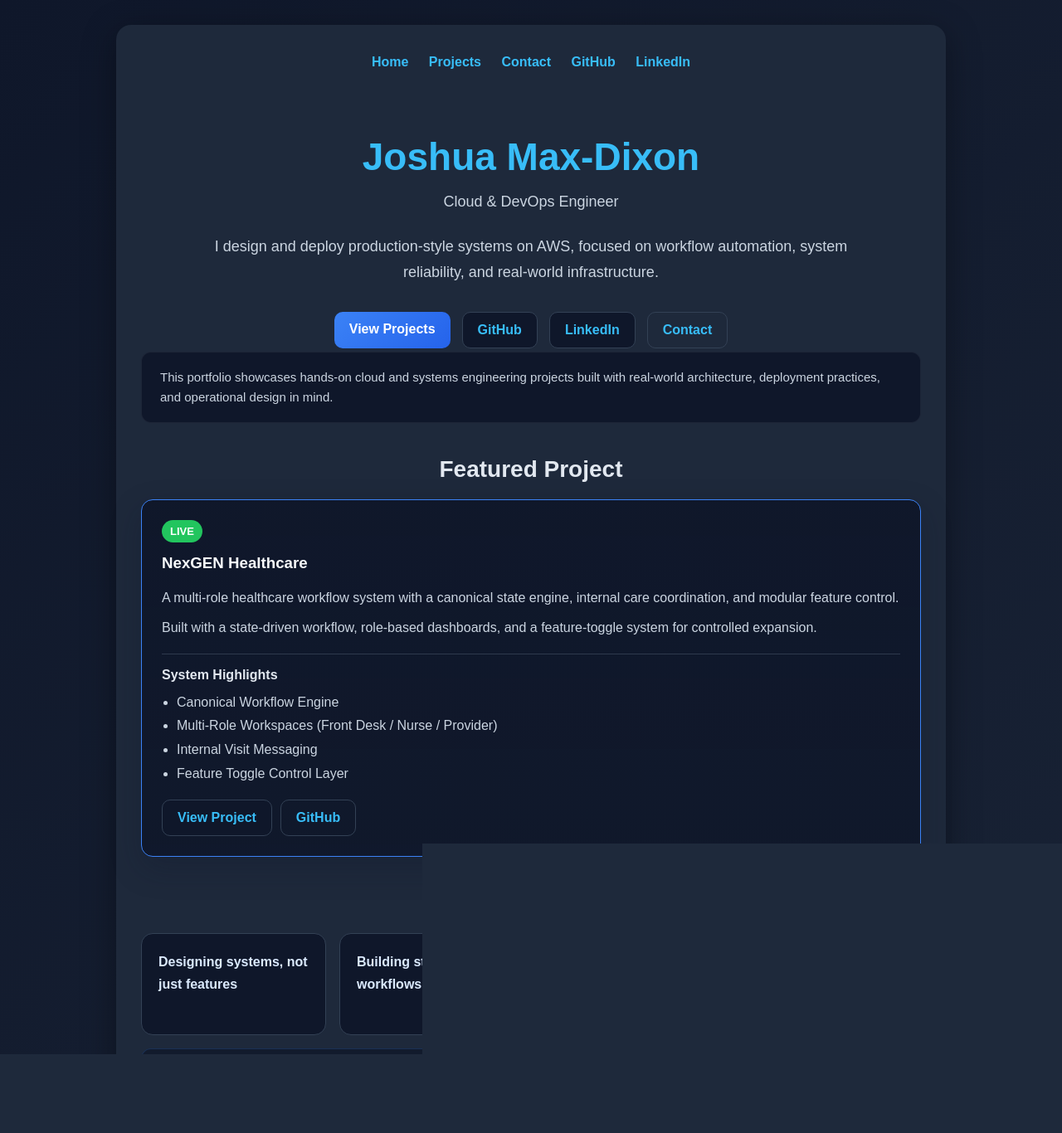
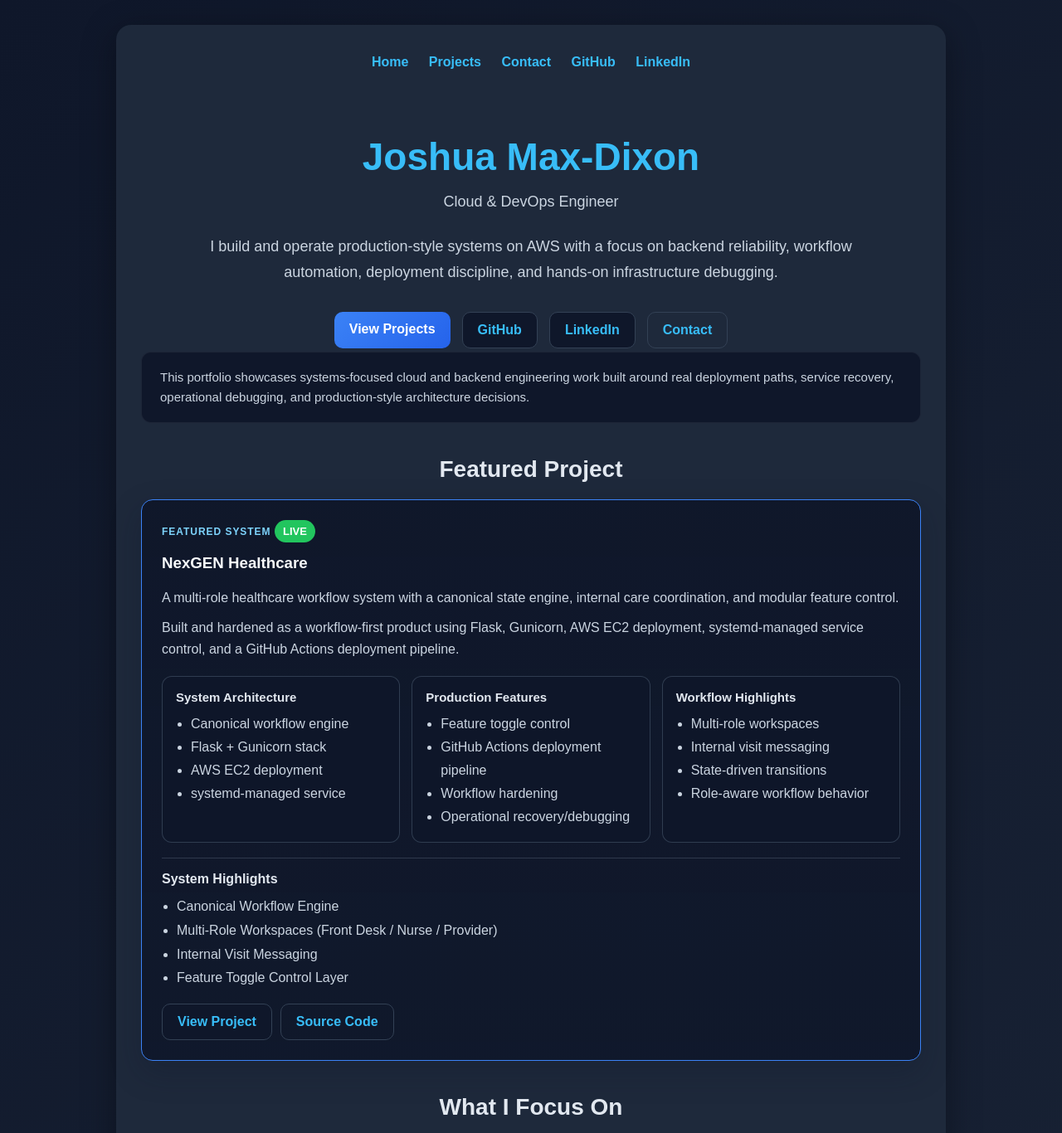
Before and after one commit to joshuamaxdixon-cmd/system-monitor-dashboard, a Flask app: page / in a window 1280 px wide. Shown: the top 1366 px of the page at 83% size. Before the commit the page ends 1271 px from the top, so only its background shows below. Run offline with Flask 3, Linux system fonts and the light colour scheme; data that the repository does not hold is empty; some libraries are stand-ins or nearby versions.

Commit message:
Polish homepage engineering presentation

```diff
--- a/app.py
+++ b/app.py
@@ -638,6 +638,16 @@ def base_styles():
             padding: 24px;
         }
 
+        .featured-eyebrow {
+            display: inline-block;
+            margin-bottom: 10px;
+            color: #7dd3fc;
+            font-size: 12px;
+            font-weight: 700;
+            letter-spacing: 0.08em;
+            text-transform: uppercase;
+        }
+
         .project-card h3 {
             margin-top: 0;
             color: #f8fafc;
@@ -666,6 +676,33 @@ def base_styles():
             margin-top: 18px;
             padding-top: 16px;
             border-top: 1px solid rgba(148, 163, 184, 0.24);
+        }
+
+        .project-meta-grid {
+            display: grid;
+            grid-template-columns: repeat(auto-fit, minmax(220px, 1fr));
+            gap: 14px;
+            margin-top: 20px;
+        }
+
+        .project-meta-card {
+            background: rgba(15, 23, 42, 0.9);
+            border: 1px solid rgba(51, 65, 85, 0.9);
+            border-radius: 12px;
+            padding: 16px;
+        }
+
+        .project-meta-card h4 {
+            margin: 0 0 10px 0;
+            color: #e2e8f0;
+            font-size: 15px;
+        }
+
+        .project-meta-card ul {
+            margin: 0;
+            padding-left: 18px;
+            color: #cbd5e1;
+            line-height: 1.75;
         }
 
         .project-highlights strong {
@@ -742,6 +779,13 @@ def base_styles():
             margin: 0;
             color: #cbd5e1;
             line-height: 1.7;
+        }
+
+        .skill-category ul {
+            margin: 0;
+            padding-left: 18px;
+            color: #cbd5e1;
+            line-height: 1.75;
         }
 
         .skill-box {
@@ -1200,11 +1244,72 @@ def home():
             "Creating reliable, production-style applications",
         ],
         skill_groups=[
-            {"title": "Cloud Infrastructure", "items": "AWS EC2, Load Balancing, Auto Scaling"},
-            {"title": "Monitoring & Observability", "items": "CloudWatch"},
-            {"title": "Backend Development", "items": "Python, Flask"},
-            {"title": "Systems & Networking", "items": "Linux, DNS, HTTPS"},
-            {"title": "DevOps Practices", "items": "CI/CD, Deployment Automation"},
+            {
+                "title": "Cloud Infrastructure",
+                "skills": [
+                    "AWS EC2",
+                    "Linux server setup",
+                    "Security groups",
+                    "Public/private networking basics",
+                    "SSH access management",
+                    "Systemd service management",
+                ],
+            },
+            {
+                "title": "Deployment & DevOps",
+                "skills": [
+                    "GitHub Actions CI/CD",
+                    "Automated EC2 deployment",
+                    "Git/GitHub workflow management",
+                    "Environment setup and recovery",
+                    "Release/debug workflow",
+                    "Production deploy troubleshooting",
+                ],
+            },
+            {
+                "title": "Monitoring & Reliability",
+                "skills": [
+                    "Amazon CloudWatch",
+                    "Log inspection",
+                    "Service health checks",
+                    "Failure diagnosis",
+                    "Runtime troubleshooting",
+                    "Deployment verification",
+                ],
+            },
+            {
+                "title": "Backend Development",
+                "skills": [
+                    "Python",
+                    "Flask",
+                    "REST-style backend patterns",
+                    "Gunicorn",
+                    "SQLAlchemy",
+                    "Workflow-driven application logic",
+                ],
+            },
+            {
+                "title": "Systems & Networking",
+                "skills": [
+                    "Reverse-proxy/app path awareness",
+                    "Port/service troubleshooting",
+                    "502/debug workflow",
+                    "Process/service restart flow",
+                    "Server-side dependency repair",
+                    "CLI-based troubleshooting",
+                ],
+            },
+            {
+                "title": "Operational Product Thinking",
+                "skills": [
+                    "Role-based workflow design",
+                    "State-driven systems",
+                    "Internal tooling mindset",
+                    "Reliability-first changes",
+                    "Controlled feature rollout",
+                    "Real-world debugging discipline",
+                ],
+            },
         ],
     )
 
--- a/requirements.txt
+++ b/requirements.txt
@@ -1,3 +1,5 @@
+boto3
 flask
 gunicorn
+psutil
 psycopg2-binary
--- a/templates/home.html
+++ b/templates/home.html
@@ -5,8 +5,8 @@
     <h1>{{ owner_name }}</h1>
     <p class="subtitle">Cloud & DevOps Engineer</p>
     <p>
-        I design and deploy production-style systems on AWS, focused on workflow automation,
-        system reliability, and real-world infrastructure.
+        I build and operate production-style systems on AWS with a focus on backend reliability,
+        workflow automation, deployment discipline, and hands-on infrastructure debugging.
     </p>
 
     <div class="hero-buttons">
@@ -18,18 +18,51 @@
 </div>
 
 <div class="note-box">
-    This portfolio showcases hands-on cloud and systems engineering projects built with real-world
-    architecture, deployment practices, and operational design in mind.
+    This portfolio showcases systems-focused cloud and backend engineering work built around real deployment paths,
+    service recovery, operational debugging, and production-style architecture decisions.
 </div>
 
 <div class="section">
     <h2 class="section-title">Featured Project</h2>
     <div class="project-grid">
         <div class="project-card featured-card">
+            <span class="featured-eyebrow">Featured System</span>
             <span class="status-badge" style="background:{{ featured.status_color }};">{{ featured.status }}</span>
             <h3>NexGEN Healthcare</h3>
             <p>A multi-role healthcare workflow system with a canonical state engine, internal care coordination, and modular feature control.</p>
-            <p class="project-support">Built with a state-driven workflow, role-based dashboards, and a feature-toggle system for controlled expansion.</p>
+            <p class="project-support">Built and hardened as a workflow-first product using Flask, Gunicorn, AWS EC2 deployment, systemd-managed service control, and a GitHub Actions deployment pipeline.</p>
+
+            <div class="project-meta-grid">
+                <div class="project-meta-card">
+                    <h4>System Architecture</h4>
+                    <ul>
+                        <li>Canonical workflow engine</li>
+                        <li>Flask + Gunicorn stack</li>
+                        <li>AWS EC2 deployment</li>
+                        <li>systemd-managed service</li>
+                    </ul>
+                </div>
+
+                <div class="project-meta-card">
+                    <h4>Production Features</h4>
+                    <ul>
+                        <li>Feature toggle control</li>
+                        <li>GitHub Actions deployment pipeline</li>
+                        <li>Workflow hardening</li>
+                        <li>Operational recovery/debugging</li>
+                    </ul>
+                </div>
+
+                <div class="project-meta-card">
+                    <h4>Workflow Highlights</h4>
+                    <ul>
+                        <li>Multi-role workspaces</li>
+                        <li>Internal visit messaging</li>
+                        <li>State-driven transitions</li>
+                        <li>Role-aware workflow behavior</li>
+                    </ul>
+                </div>
+            </div>
 
             <div class="project-highlights">
                 <strong>System Highlights</strong>
@@ -43,7 +76,7 @@
 
             <div class="project-links">
                 <a class="button-link btn-secondary" href="{{ featured.project_url }}">View Project</a>
-                <a class="button-link btn-ghost" href="{{ featured.github }}" target="_blank">GitHub</a>
+                <a class="button-link btn-ghost" href="{{ featured.github }}" target="_blank">Source Code</a>
             </div>
         </div>
     </div>
@@ -73,7 +106,7 @@
                 <p><strong>Tech Stack:</strong> {{ project.tech_stack }}</p>
                 <div class="project-links">
                     <a class="button-link btn-secondary" href="{{ project.project_url }}">View Project</a>
-                    <a class="button-link btn-ghost" href="{{ project.github }}" target="_blank">GitHub</a>
+                    <a class="button-link btn-ghost" href="{{ project.github }}" target="_blank">Source Code</a>
                 </div>
             </div>
         {% endfor %}
@@ -86,7 +119,11 @@
         {% for group in skill_groups %}
             <div class="skill-category">
                 <h3>{{ group.title }}</h3>
-                <p>{{ group.items }}</p>
+                <ul>
+                    {% for skill in group.skills %}
+                        <li>{{ skill }}</li>
+                    {% endfor %}
+                </ul>
             </div>
         {% endfor %}
     </div>
```
